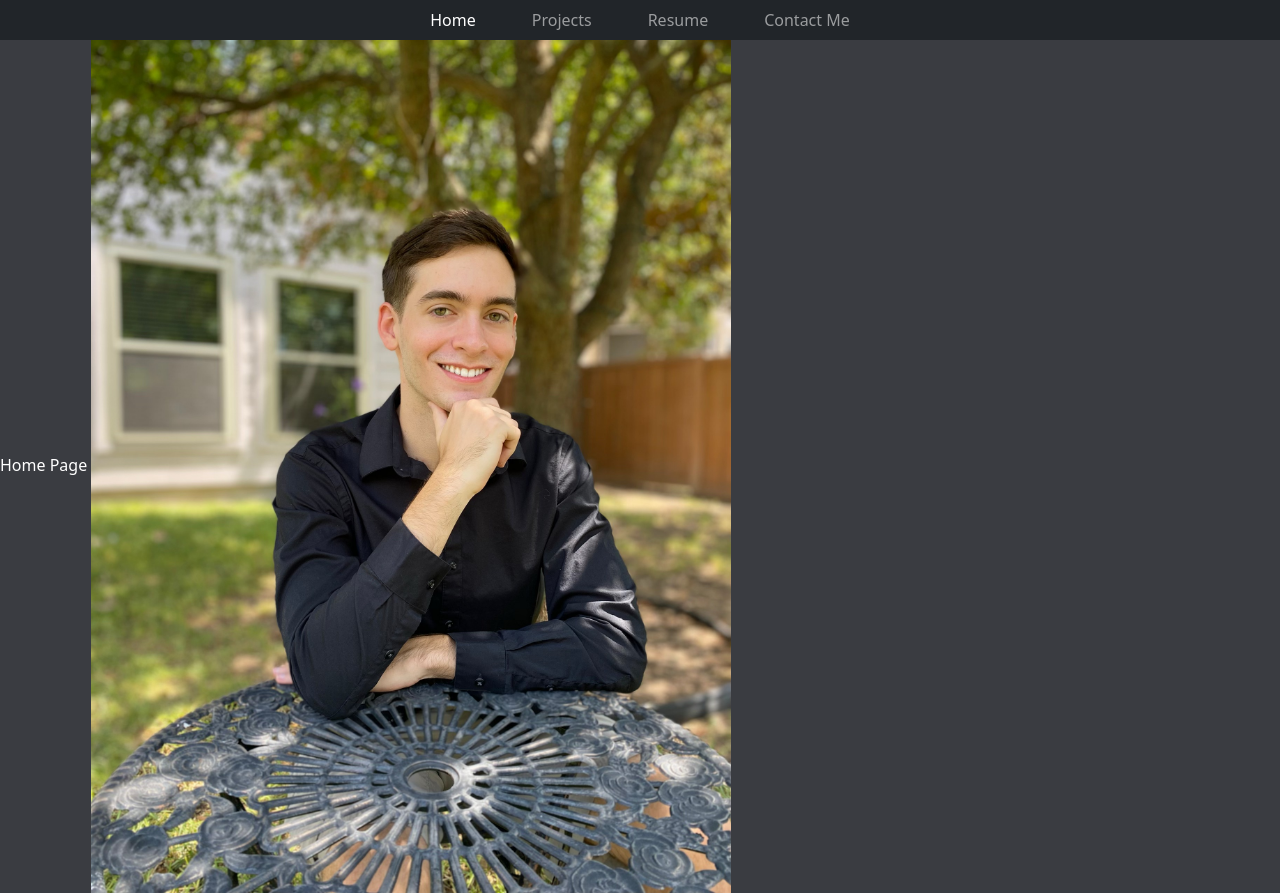
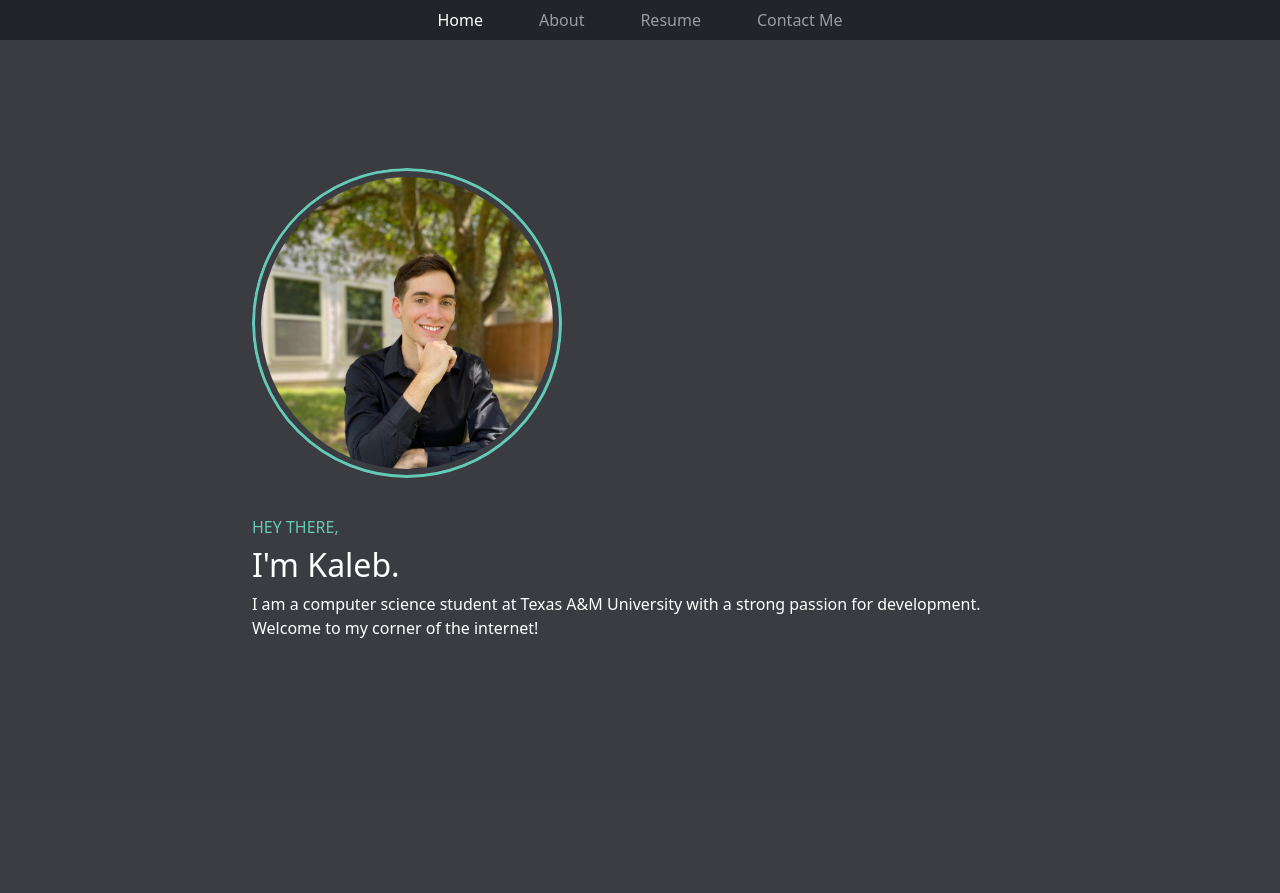
Before and after one commit to Prometheus1400/personal-web-app, a Django app: page /home/ in a window 1280 px wide. After the commit the page ends 800 px from the top, so only its background shows below. Run offline with Django 4.2, Linux system fonts and the light colour scheme.

Commit message:
polished home page and added about page

```diff
--- a/homepage/static/homepage/css/style.css
+++ b/homepage/static/homepage/css/style.css
@@ -25,3 +25,18 @@ body {
 .my-icon:hover {
     cursor: pointer;
 }
+
+h6 {
+  color: rgb(99, 202, 182);
+}
+
+h4 {
+  color: rgb(99, 202, 182);
+}
+
+a {
+  color : rgb(237, 141, 31);
+}
+a:hover {
+  color : rgb(175, 103, 21);
+}
--- a/homepage/templates/homepage/base.html
+++ b/homepage/templates/homepage/base.html
@@ -15,6 +15,7 @@
 
     <meta name="viewport" content="width=device-width, initial-scale=1.0" />
 
+
     <nav class="navbar-dark navbar-expand-sm bg-dark">
         <div class="container-fluid">
             <!-- Links -->
@@ -23,8 +24,11 @@
                     <a class="nav-link active" href="{% url 'home' %}">Home</a>
                 </li>
                 <li class="nav-item">
+                    <a class="nav-link" href="{% url 'about' %}">About</a>
+                </li>
+                <!-- <li class="nav-item">
                     <a class="nav-link" href="{% url 'projects' %}">Projects</a>
-                </li>
+                </li> -->
                 <li class="nav-item">
                     <a class="nav-link" href="{% url 'resume' %}">Resume</a>
                 </li>
--- a/homepage/templates/homepage/home.html
+++ b/homepage/templates/homepage/home.html
@@ -2,9 +2,29 @@
 {% block content %}
 {% load static %}
 
-<div>
-  Home Page
-  <img src="{% static 'homepage/headshot.jpg' %}" style="width:50%;"/>
+<div class="container-fluid justify-content-center" style="padding-top:10%; max-width: 800px;" >
+  <div class="row">
+    <div class="col" style="margin-bottom:40px;">
+      <img src="{% static 'homepage/headshot.jpeg' %}" alt="error loading image" class="img-fluid float-left"
+        style="
+        border-radius:50%;
+        clip-path:circle();
+        padding: 6px;
+        background-color: rgb(58, 60, 65);
+        border: 3px solid rgb(99, 202, 182);
+        height: auto;
+        width: 40%;
+        min-width: 200px;
+      "/>
+    </div>
+  </div>
+  <div class="row">
+    <div class="col">
+      <h6> HEY THERE,</h3>
+      <h2>I'm Kaleb.</h2>
+      <p>I am a computer science student at Texas A&M University with a strong passion for development. Welcome to my corner of the internet!</p>
+    </div>
+  </div>
 </div>
 
 {% endblock content %}
--- a/homepage/urls.py
+++ b/homepage/urls.py
@@ -4,8 +4,10 @@ from . import views
 
 urlpatterns = [
     path('home/', views.home, name="home"),
+    path('about/', views.about, name="about"),
     path('projects/', views.projects, name="projects"),
     path('resume/', views.resume, name="resume"),
     path('contact/', views.contact, name="contact"),
     path('submit_contact/', views.submit_contact),
+    path('', views.home_redirect),
 ]
--- a/homepage/views.py
+++ b/homepage/views.py
@@ -1,11 +1,21 @@
 from django.http import HttpResponse, HttpResponseRedirect
-from django.shortcuts import render
+from django.shortcuts import redirect, render
 from . import forms
+
+def home_redirect(request):
+
+    return redirect('/home/')
 
 def home(request):
 
     context = {}
     return render(request, 'homepage/home.html', context=context)
+
+
+def about(request):
+
+    context = {}
+    return render(request, 'homepage/about.html', context=context)
 
 
 def projects(request):
```
Also changed, not shown: homepage/templates/homepage/about.html (added, +36 -0 lines), homepage/static/homepage/headshot.jpeg (added), 3 other files.
